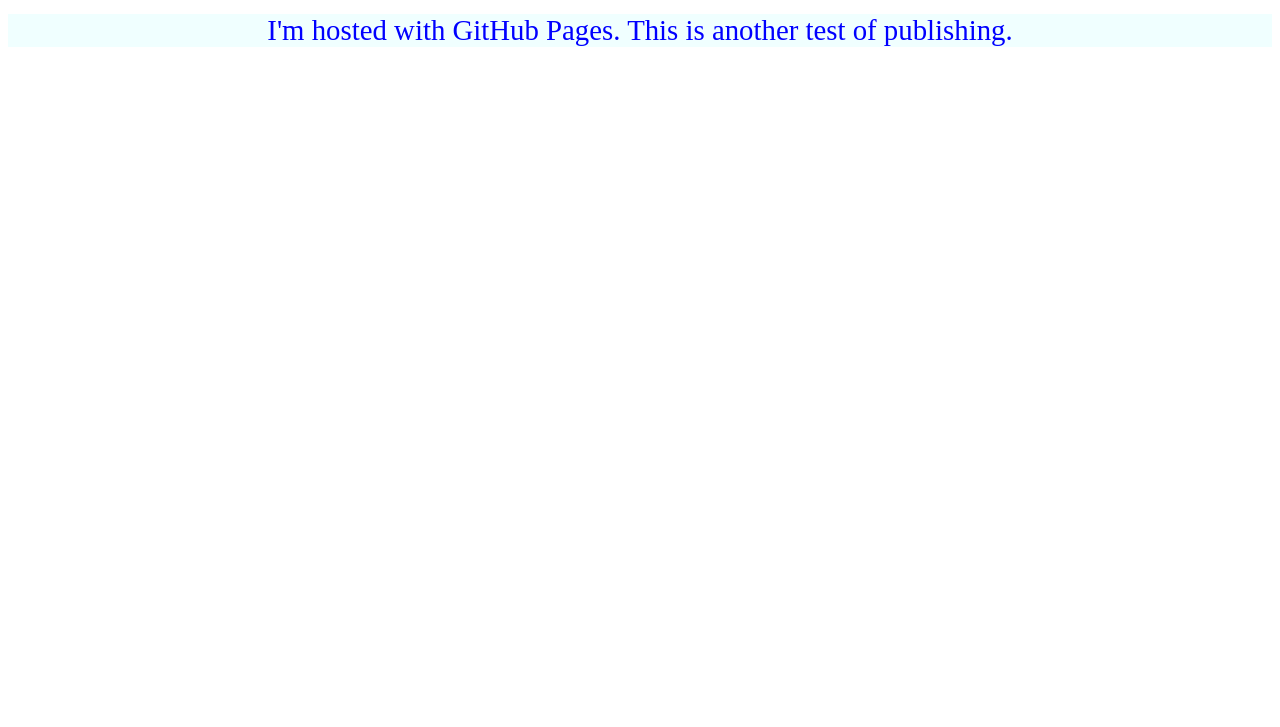
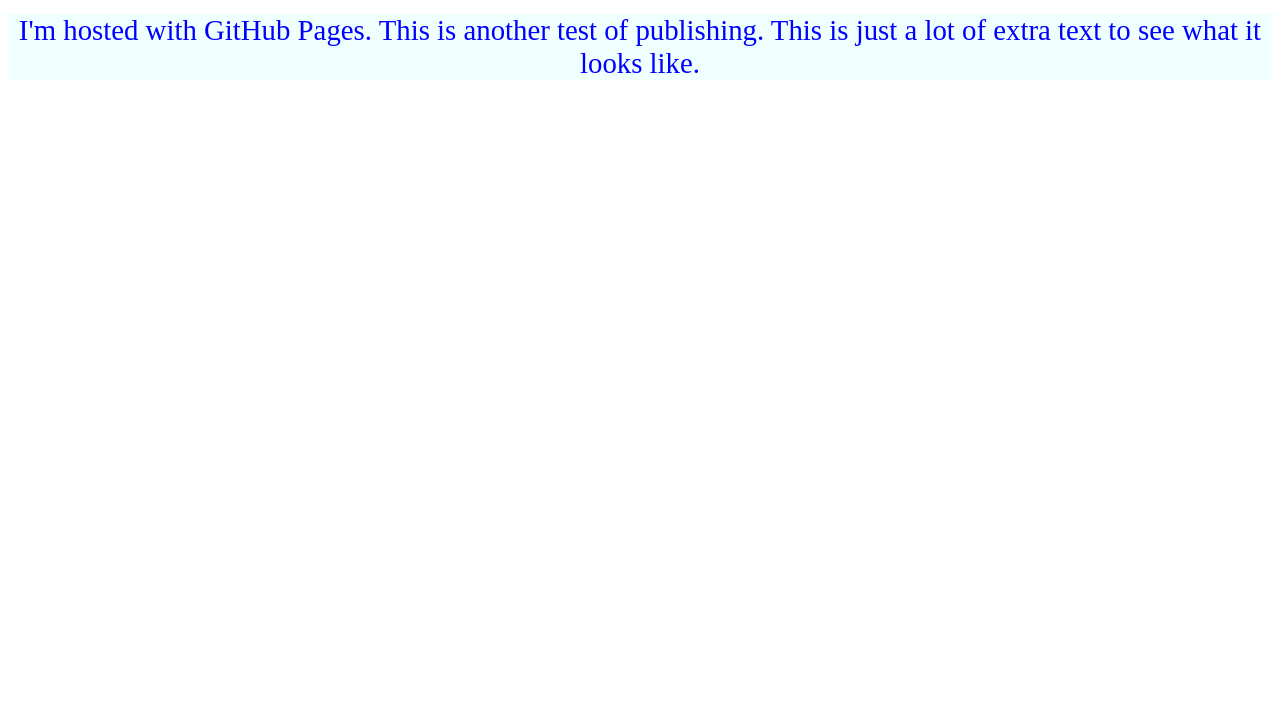
Before and after one commit to BOF3/Coursera-test-repository, a plain HTML site: page index.html in a window 1280 px wide. Shown: the part 73-800 px from the top of the page. Drawn offline with Linux system fonts and the light colour scheme.

Commit message:
Update index.html

```diff
--- a/index.html
+++ b/index.html
@@ -8,10 +8,13 @@
         text-align: center;
         font-size: 180%;
         background-color: azure;
+        box-sizing: border-box;
+        border-width: 50px;
+        border-color: black;
         </style>
 </head>
 <body>
 <h1>Hello World 33</h1>
-<p>I'm hosted with GitHub Pages. This is another test of publishing.</p>
+<p>I'm hosted with GitHub Pages. This is another test of publishing. This is just a lot of extra text to see what it looks like. </p>
 </body>
 </html>
```
